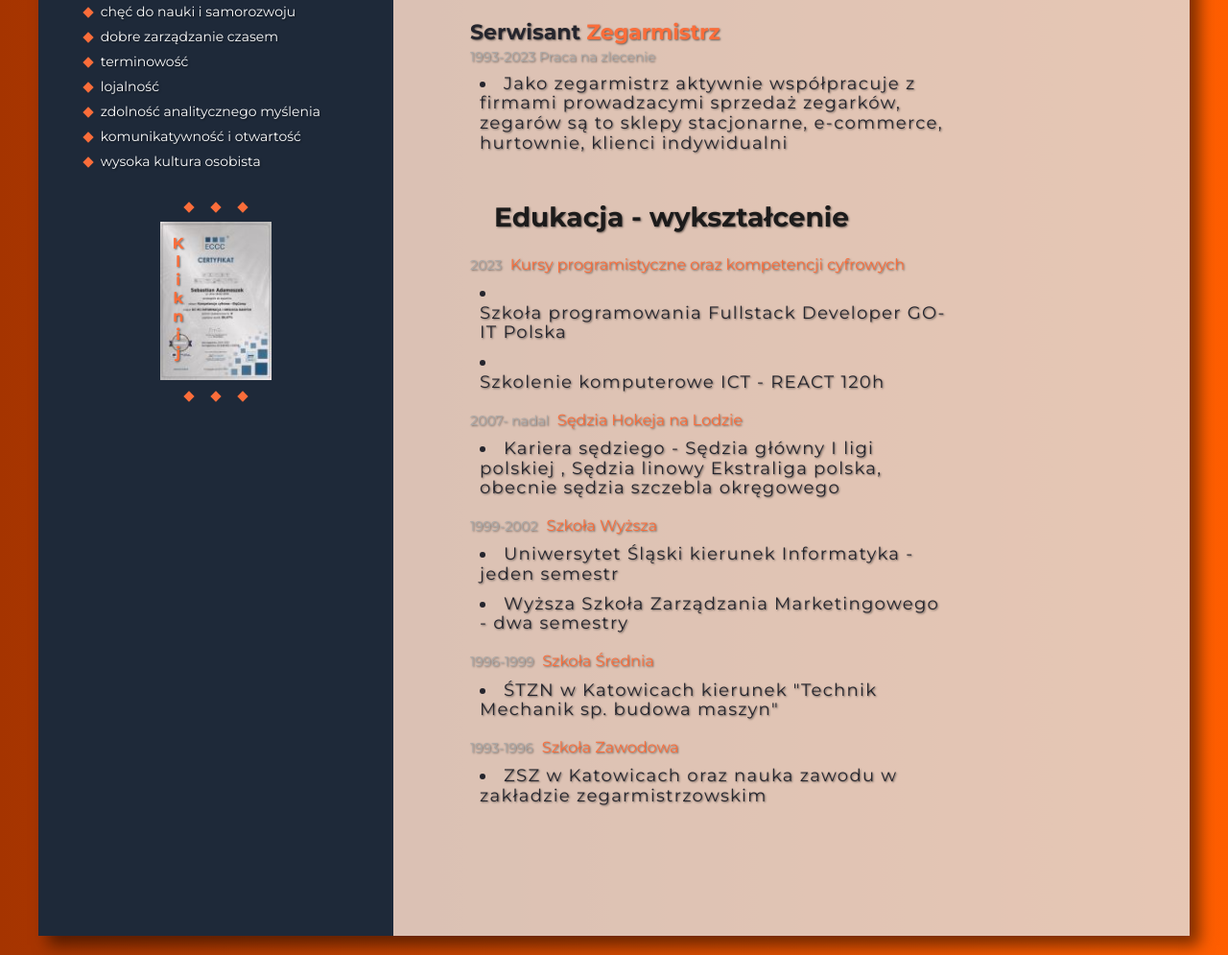
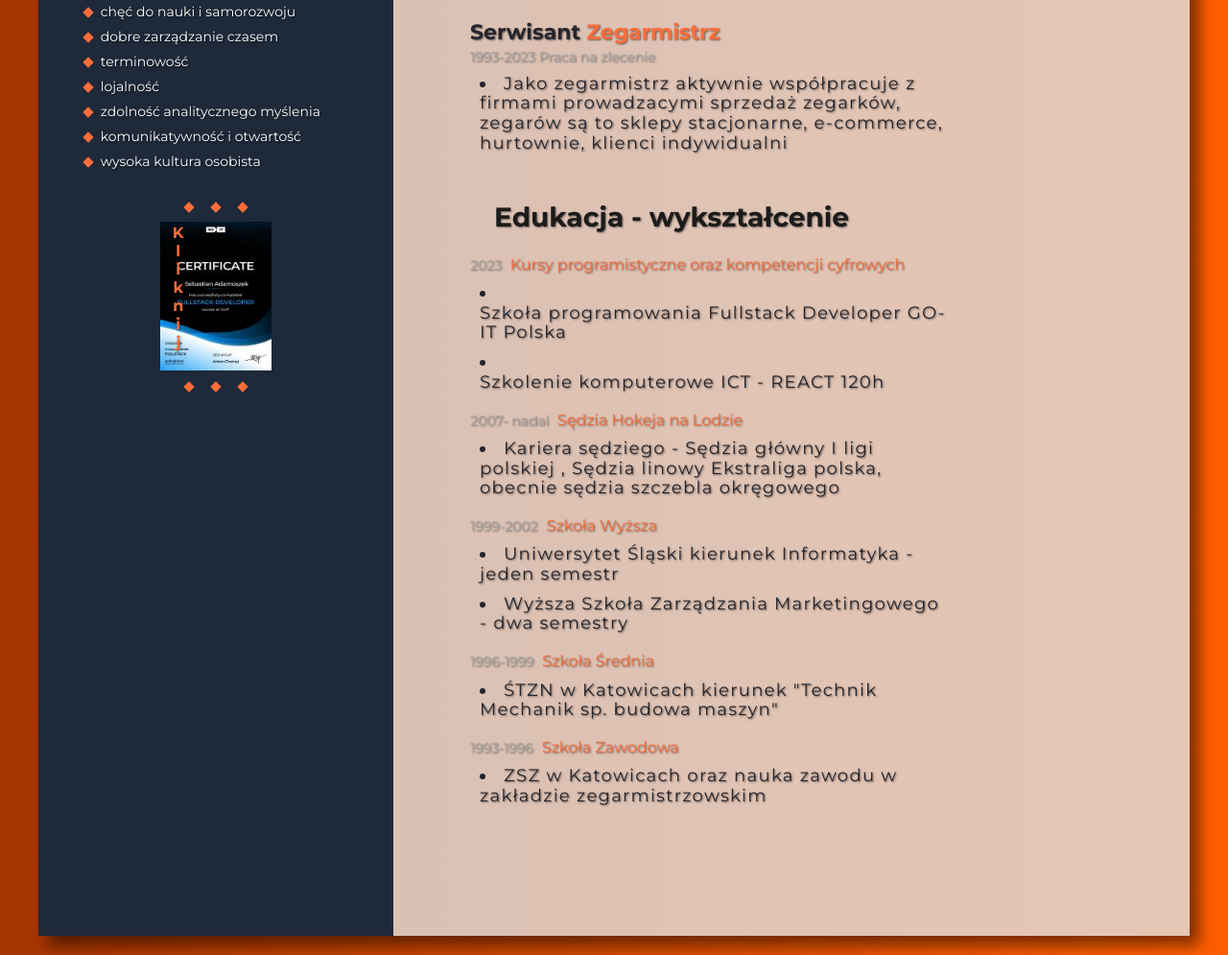
Before and after one commit to SebastianAdamoszek/CV_SA, a website built with Parcel: page src/index.html in a window 1280 px wide. Shown: the part 1254-2249 px from the top of the page at 96% size. Built offline with nearby package versions, Linux system fonts and the light colour scheme.

Commit message:
zmieniono zdjecie miniaturke

```diff
--- a/src/partials/aside.html
+++ b/src/partials/aside.html
@@ -155,7 +155,7 @@
               <img
                 class="aside__gallery-miniature"
                 width="120"
-                src="./img/gallery/miniature001.jpg"
+                src="./img/gallery/miniature.jpg"
                 alt="certyfikat"
                 data-modal-open
               />
```
Also changed, not shown: src/img/gallery/miniature.jpg (added).
